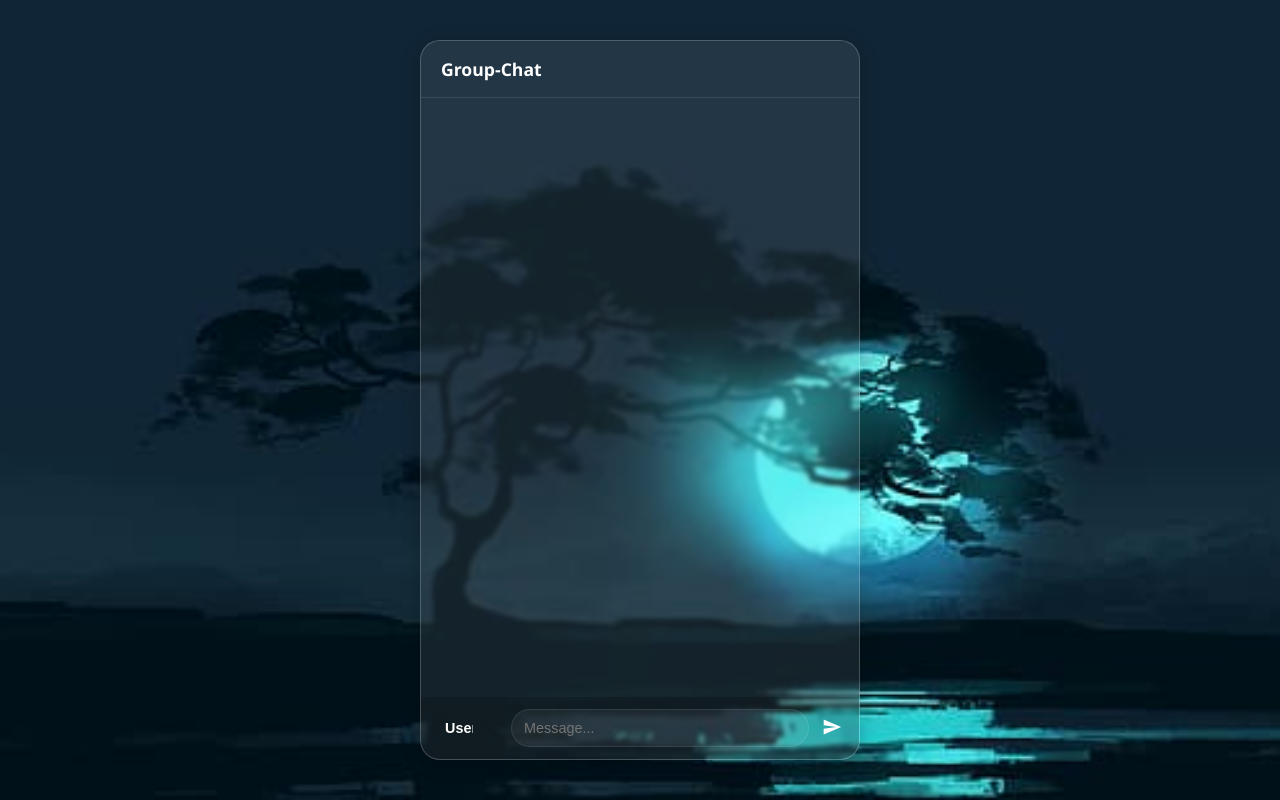
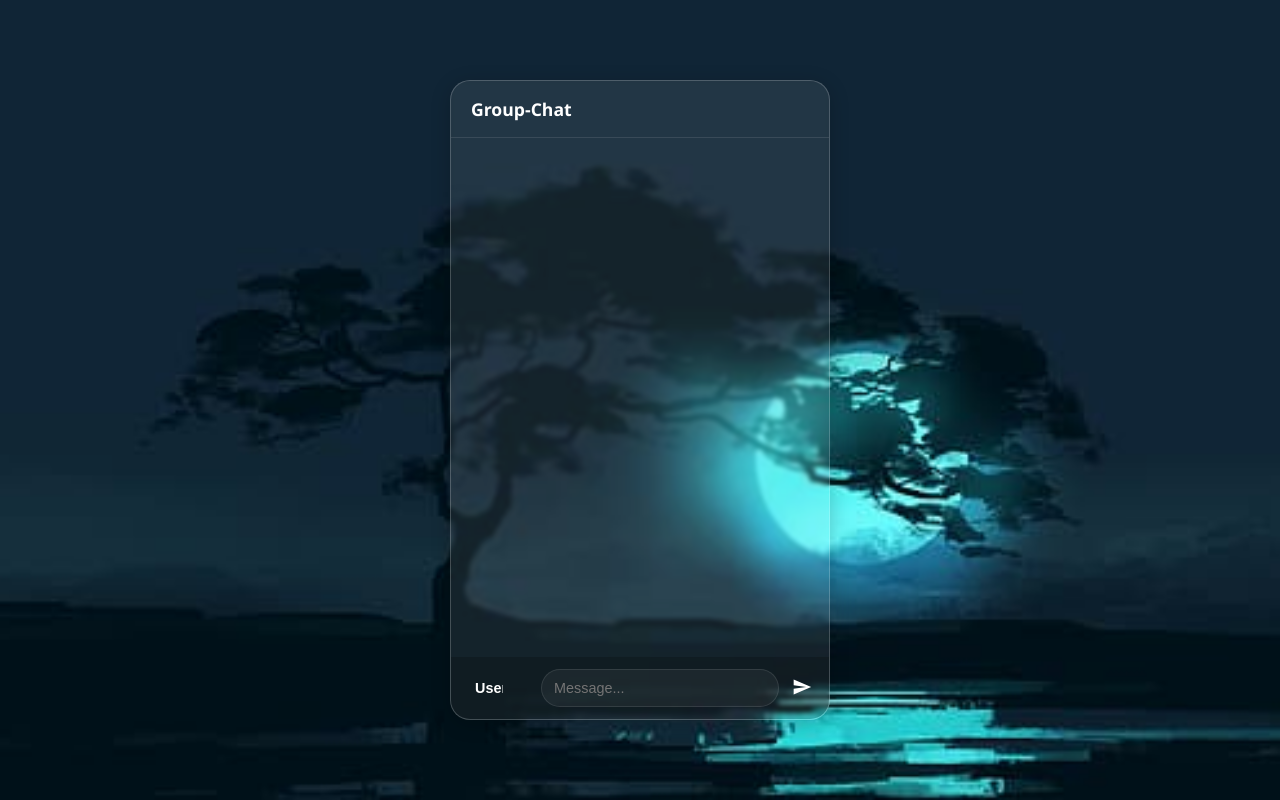
Before and after one commit to JustArch1t/chat-app, a website: page index.html in a window 1280 px wide. Drawn offline with Linux system fonts and the light colour scheme.

Commit message:
Update index.html

```diff
--- a/index.html
+++ b/index.html
@@ -23,7 +23,7 @@
         }
 
         #box {
-            width: 95vw; max-width: 440px; height: 90vh;
+            width: 95vw; max-width: 380px; height: 80vh;
             background: var(--glass-bg);
             backdrop-filter: blur(2px); -webkit-backdrop-filter: blur(2px);
             border-radius: 20px; display: flex; flex-direction: column;
```
